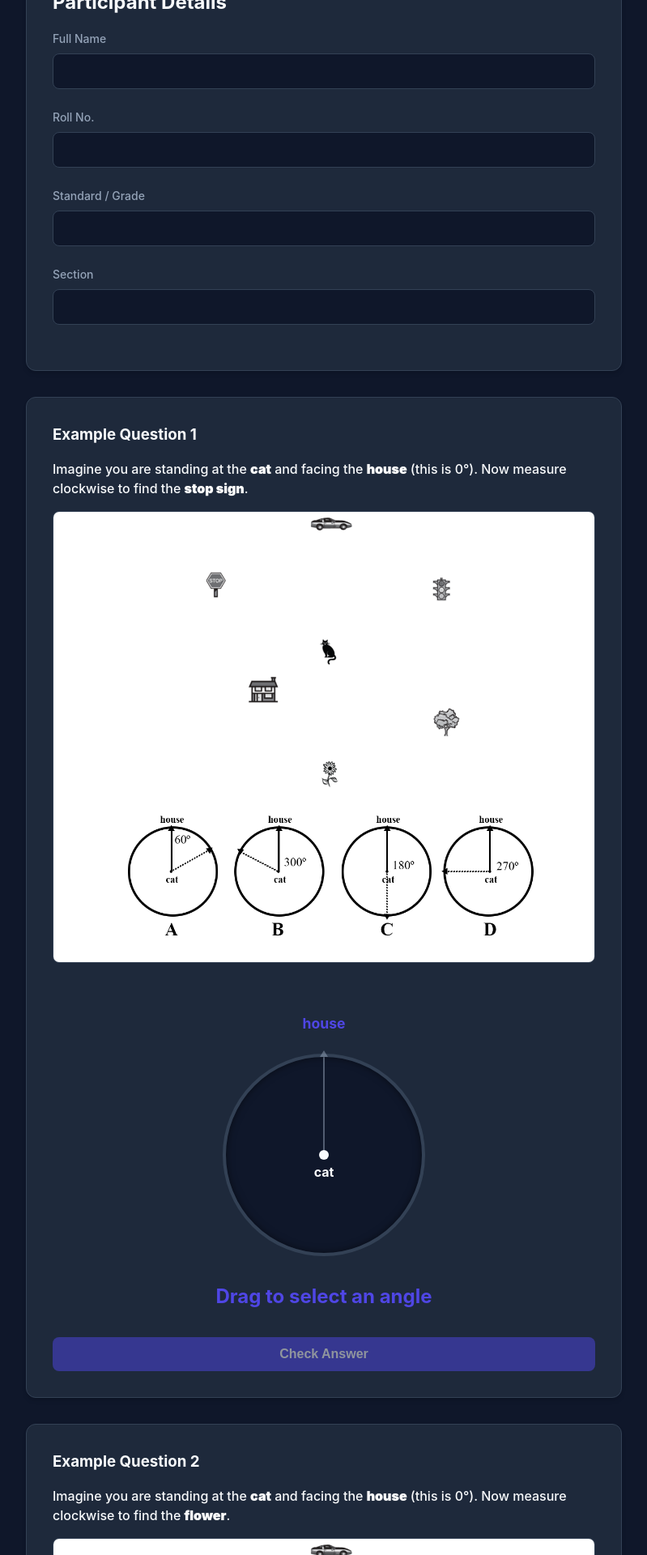
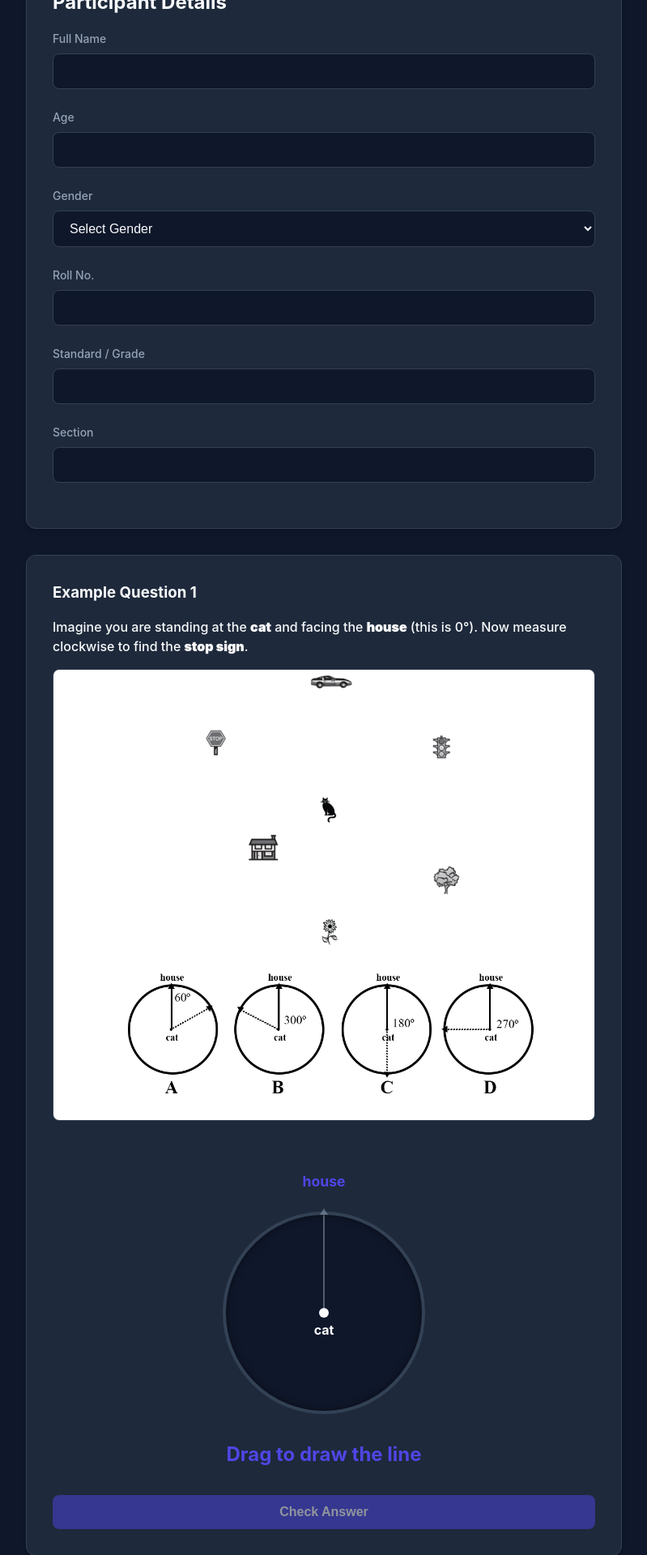
Before and after one commit to Naitik-Lalchandani/PTSOT-Test, a React (Vite) app: page / in a window 1280 px wide. Shown: the part 540-2460 px from the top of the page at 81% size, without its empty margins (240-1039 px from the left). Built offline with nearby package versions, Linux system fonts and the light colour scheme.

Commit message:
Hide numerical angle, add correct dotted line, add age/gender

```diff
--- a/src/components/AnglePicker.jsx
+++ b/src/components/AnglePicker.jsx
@@ -1,6 +1,6 @@
 import { useState, useRef } from 'react';
 
-export default function AnglePicker({ value, onChange, centerLabel, topLabel }) {
+export default function AnglePicker({ value, onChange, centerLabel, topLabel, correctAngle, showCorrectAngle }) {
   const containerRef = useRef(null);
   const [isDragging, setIsDragging] = useState(false);
 
@@ -58,6 +58,14 @@ export default function AnglePicker({ value, onChange, centerLabel, topLabel })
         {/* Fixed line pointing to 0 degrees */}
         <div className="angle-picker-zero-line"></div>
 
+        {/* Correct Angle dotted line */}
+        {showCorrectAngle && correctAngle !== undefined && correctAngle !== null && (
+          <div
+            className="angle-picker-correct-line"
+            style={{ transform: `translate(-50%, -100%) rotate(${correctAngle}deg)` }}
+          ></div>
+        )}
+
         {/* Draggable line */}
         {value !== null && value !== undefined && (
           <div
@@ -67,7 +75,7 @@ export default function AnglePicker({ value, onChange, centerLabel, topLabel })
         )}
       </div>
       <div className="angle-picker-value-display">
-        {value !== null && value !== undefined ? `${value}º` : 'Drag to select an angle'}
+        {value !== null && value !== undefined ? 'Angle selected' : 'Drag to draw the line'}
       </div>
     </div>
   );
--- a/src/components/IntroPage.jsx
+++ b/src/components/IntroPage.jsx
@@ -26,6 +26,8 @@ const ExampleQuestion = ({ questionNumber, imageSrc, questionText, correctAngle,
         }}
         centerLabel={centerLabel}
         topLabel={topLabel}
+        correctAngle={correctAngle}
+        showCorrectAngle={showExplanation}
       />
 
       <div style={{ textAlign: 'center', marginTop: '1rem' }}>
@@ -41,9 +43,8 @@ const ExampleQuestion = ({ questionNumber, imageSrc, questionText, correctAngle,
       {showExplanation && (
         <div className={`explanation-box ${isCorrect ? 'success' : 'error'}`}>
           <div style={{ marginBottom: '0.5rem', fontWeight: 'bold', color: isCorrect ? 'var(--success-color)' : 'var(--error-color)' }}>
-            {isCorrect ? 'Correct!' : `Incorrect (You chose ${selectedAngle}º).`}
+            {isCorrect ? 'Correct!' : 'Incorrect. See the dotted line for the correct direction.'}
           </div>
-          <strong>Correct Answer: {correctAngle}º</strong>
           <p>{explanation}</p>
         </div>
       )}
@@ -54,12 +55,16 @@ const ExampleQuestion = ({ questionNumber, imageSrc, questionText, correctAngle,
 export default function IntroPage({ onStart }) {
   const [formData, setFormData] = useState({
     name: '',
+    age: '',
+    gender: '',
     rollNo: '',
     grade: '',
     section: ''
   });
 
   const isFormValid = formData.name.trim() !== '' &&
+                      formData.age.trim() !== '' &&
+                      formData.gender.trim() !== '' &&
                       formData.rollNo.trim() !== '' &&
                       formData.grade.trim() !== '' &&
                       formData.section.trim() !== '';
@@ -98,6 +103,20 @@ export default function IntroPage({ onStart }) {
           <div className="input-group">
             <label>Full Name</label>
             <input type="text" name="name" value={formData.name} onChange={handleChange} required />
+          </div>
+          <div className="input-group">
+            <label>Age</label>
+            <input type="number" name="age" value={formData.age} onChange={handleChange} style={{ width: '100%', padding: '0.75rem 1rem', borderRadius: '8px', border: '1px solid var(--border-color)', background: 'var(--bg-color)', color: 'var(--text-primary)', fontSize: '1rem' }} required />
+          </div>
+          <div className="input-group">
+            <label>Gender</label>
+            <select name="gender" value={formData.gender} onChange={handleChange} style={{ width: '100%', padding: '0.75rem 1rem', borderRadius: '8px', border: '1px solid var(--border-color)', background: 'var(--bg-color)', color: 'var(--text-primary)', fontSize: '1rem' }} required>
+              <option value="">Select Gender</option>
+              <option value="Male">Male</option>
+              <option value="Female">Female</option>
+              <option value="Other">Other</option>
+              <option value="Prefer not to say">Prefer not to say</option>
+            </select>
           </div>
           <div className="input-group">
             <label>Roll No.</label>
--- a/src/index.css
+++ b/src/index.css
@@ -334,3 +334,15 @@ input[type="text"]:focus {
   color: var(--primary-color);
   min-height: 2.25rem;
 }
+
+.angle-picker-correct-line {
+  position: absolute;
+  top: 50%;
+  left: 50%;
+  width: 4px;
+  height: 50%;
+  background-color: transparent;
+  border-left: 4px dashed var(--success-color);
+  transform-origin: bottom left;
+  z-index: 1;
+}
```
